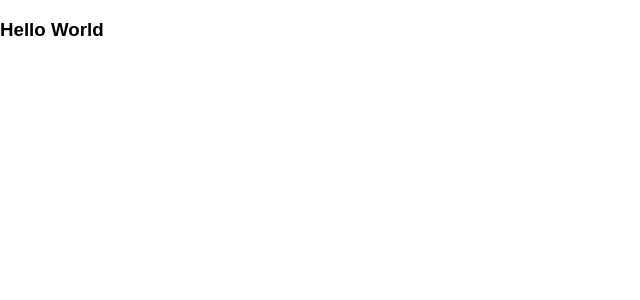
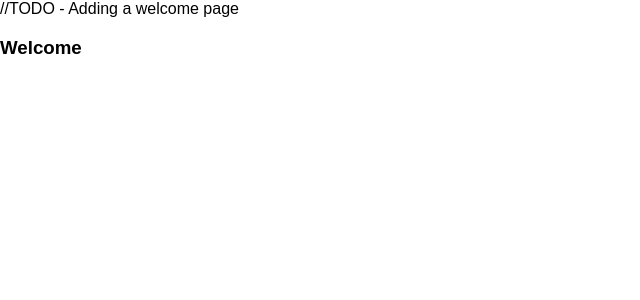
Before and after one commit to trivedi-vatsal/text-messaging-app, a React (Create React App) app: page / in a window 1280 px wide. Shown: the top 300 px of the page, without its empty margins (0-640 px from the left). Built offline with nearby package versions, Linux system fonts and the light colour scheme.

Commit message:
initial: App.js

```diff
--- a/src/App.js
+++ b/src/App.js
@@ -4,8 +4,9 @@ class App extends Component {
     render() {
         return (
             <div>
-            <h3> Hello World</h3>
-        </div>
+                //TODO - Adding a welcome page
+                <h3>Welcome</h3>
+            </div>
         );
     }
 }
```
